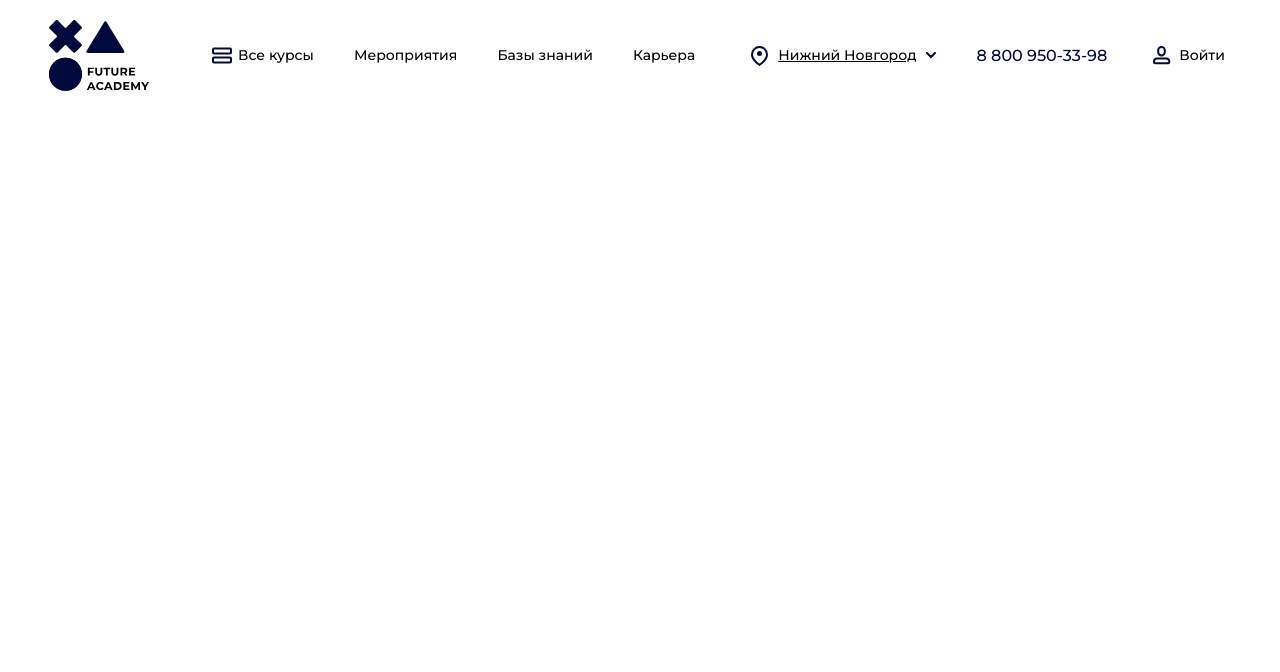
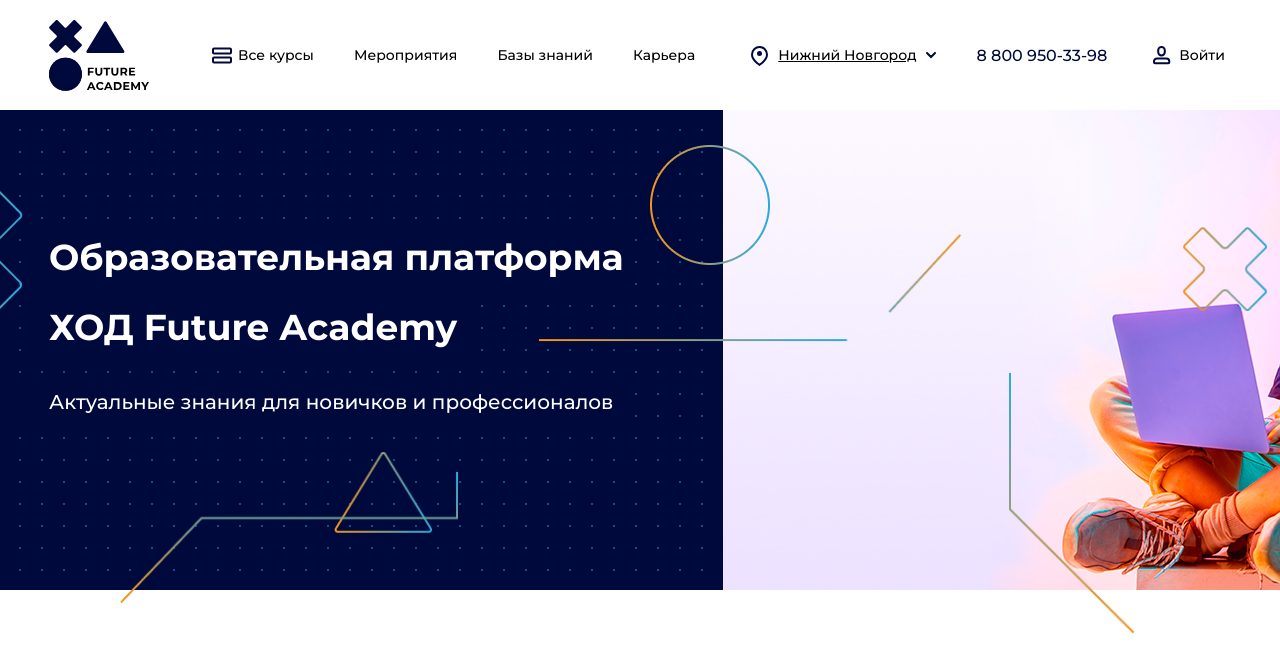
Before and after one commit to Mrlegend08/app-future-client, a React (Vite) app: page / in a window 1280 px wide. Shown: the top 672 px of the page. Built offline with nearby package versions, Linux system fonts and the light colour scheme.

Commit message:
hero-section done in header

```diff
--- a/src/Root/index.jsx
+++ b/src/Root/index.jsx
@@ -1,11 +1,15 @@
 import React from "react";
-import { Routes } from "react-router-dom";
+import { Route, Routes } from "react-router-dom";
 import Header from "../components/Header";
+import HomePage from "../pages/HomePage";
 
 const Root = () => {
   return (
     <>
-        <Header />
+      <Header />
+      <Routes>
+        <Route path="/" element={<HomePage />} />
+      </Routes>
     </>
   );
 };
--- /dev/null
+++ b/src/components/Home/HeroSection/index.jsx
@@ -0,0 +1,31 @@
+import React from 'react'
+import "./index.scss"
+import bottomAbsolute from "../../../assets/images/hero-bottom.png"
+import bottomRightAbsolute from "../../../assets/images/hero-oq.png"
+const HeroSection = () => {
+  return (
+    <>
+      <section className="hero-section">
+        <div className="hero-section__background">
+          <div className="container">
+            <div className="hero-section__wrapper">
+              <h1 className="hero-section__title">
+                Образовательная платформа
+                <span className="hero-section__subtitle">
+                  ХОД Future Academy
+                </span>
+              </h1>
+              <p className="hero-section__info">
+                Актуальные знания для новичков и профессионалов
+              </p>
+              <img className='hero-section__bottom-abso' src={bottomAbsolute} alt="Bottom absolute img"  width={338} height={131}/>
+              <img className='hero-section__right-abso' src={bottomRightAbsolute} alt="Bottom left absolute img"  width={126} height={266}/>
+            </div>
+          </div>
+        </div>
+      </section>
+    </>
+  );
+}
+
+export default HeroSection
--- /dev/null
+++ b/src/components/Home/HeroSection/index.scss
@@ -0,0 +1,66 @@
+.hero-section {
+  background-image: url("../../../assets/images/hero-bg-two.png");
+  width: 100%;
+  height: 480px;
+  background-repeat: no-repeat;
+  &__background {
+    position: relative;
+    width: 100%;
+    height: 100%;
+    background-image: url("../../../assets/images/hero-small-x.png"),
+      url("../../../assets/images/hero-line.png"),
+      url("../../../assets/images/hero-o.png"),
+      url("../../../assets/images/hero-triangly.png"),
+      url("../../../assets/images/hero-x.png"),
+      url("../../../assets/images/hero-bg.png");
+    background-size: 84px 84px, 423px 108px, 120px 120px, 98px 81px, 130px 130px,
+      1032px 480px;
+    background-repeat: no-repeat;
+    background-position: calc(50% + 585px) calc(50% - 81px),
+      calc(50% + 110px) calc(50% - 62px), calc(50% + 70px) calc(50% - 145px),
+      calc(50% - 257px) calc(50% + 142px), calc(50% - 682px) calc(50% - 100px),
+      calc(50% - 433px);
+  }
+  &__wrapper {
+    display: flex;
+    align-items: start;
+    flex-direction: column;
+  }
+  &__title {
+    display: flex;
+    flex-direction: column;
+    max-width: 575px;
+    width: 100%;
+    font-family: "Montserrat";
+    font-style: normal;
+    font-weight: 700;
+    font-size: 36px;
+    color: #ffffff;
+    margin-top: 126px;
+    margin-bottom: 41px;
+  }
+  &__subtitle {
+    margin-top: 26px;
+  }
+  &__info {
+    font-family: "Montserrat";
+    font-style: normal;
+    font-weight: 500;
+    font-size: 20px;
+    line-height: 24px;
+    display: flex;
+    align-items: center;
+    color: #ffffff;
+  }
+
+  &__bottom-abso {
+    position: absolute;
+    bottom: -14px;
+    left: 120px;
+  }
+  &__right-abso {
+    position: absolute;
+    bottom: -44px   ;
+    right: 145px;
+  }
+}
--- /dev/null
+++ b/src/components/Home/index.jsx
@@ -0,0 +1,14 @@
+import React from "react";
+import HeroSection from "./HeroSection";
+
+const Home = () => {
+  return (
+    <>
+      <main className="site-main">
+        <HeroSection />
+      </main>
+    </>
+  );
+};
+
+export default Home;
--- /dev/null
+++ b/src/pages/HomePage/index.jsx
@@ -0,0 +1,6 @@
+import React from "react";
+import Home from "../../components/Home";
+
+const HomePage = () => <Home />;
+
+export default HomePage;
```
